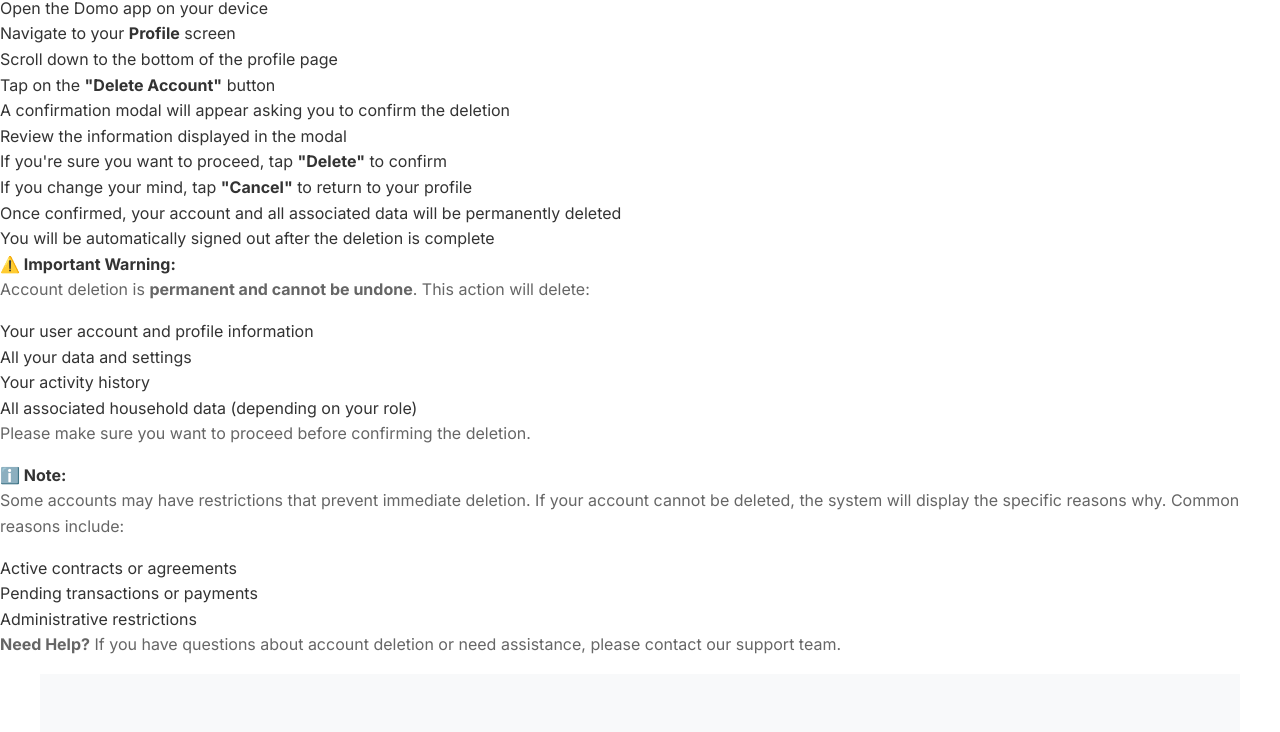
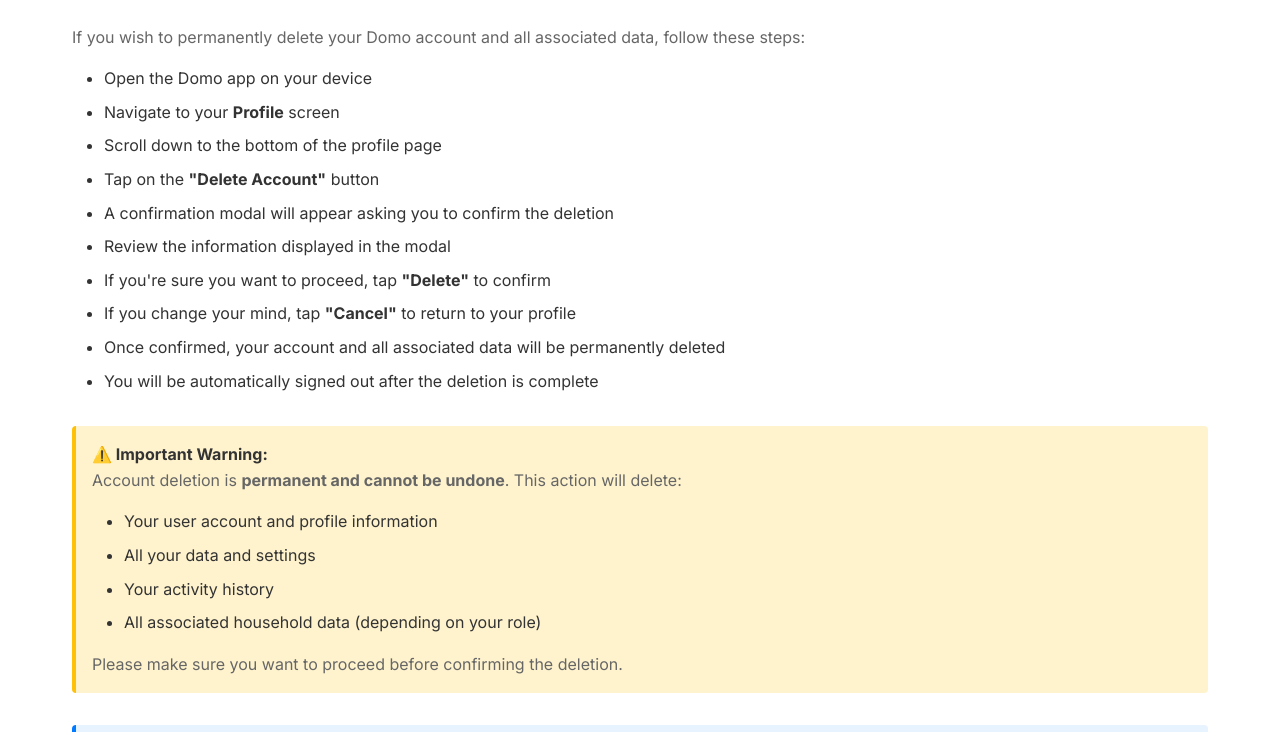
Before and after one commit to domo-ph/domoph, a website: page user_deletion.html in a window 1280 px wide. Shown: the part 251-983 px from the top of the page. Drawn offline with Linux system fonts and the light colour scheme.

Commit message:
user deletion

```diff
--- a/user_deletion.html
+++ b/user_deletion.html
@@ -44,48 +44,70 @@
         </div>
     </div>
 
-    <h1>How to Delete Your Account</h1>
+    <!-- User Deletion Instructions Content -->
+    <div class="bubble-element Group baTjds1 bubble-r-container flex column"
+        style="max-height: unset; display: flex; flex-direction: column; padding: 4rem 2rem; margin: 0 auto; max-width: 1200px;">
+        <div class="bubble-element Group baTjdt1 bubble-r-container flex column"
+            style="max-width: unset; max-height: unset; display: flex; flex-direction: column;">
+            <h1 class="bubble-element Text baTjeaD1"
+                style="font-size: 3rem; font-weight: 700; margin-bottom: 2rem; line-height: 1.2; text-align: center;">
+                How to Delete Your Account</h1>
 
+            <div class="bubble-element Text baTjdy1"
+                style="font-size: 1rem; color: #333; line-height: 1.6; margin-bottom: 2rem;">
                 <p>If you wish to permanently delete your Domo account and all associated data, follow these steps:</p>
 
-    <ul>
-        <li>Open the Domo app on your device</li>
-        <li>Navigate to your <strong>Profile</strong> screen</li>
-        <li>Scroll down to the bottom of the profile page</li>
-        <li>Tap on the <strong>"Delete Account"</strong> button</li>
-        <li>A confirmation modal will appear asking you to confirm the deletion</li>
-        <li>Review the information displayed in the modal</li>
-        <li>If you're sure you want to proceed, tap <strong>"Delete"</strong> to confirm</li>
-        <li>If you change your mind, tap <strong>"Cancel"</strong> to return to your profile</li>
-        <li>Once confirmed, your account and all associated data will be permanently deleted</li>
-        <li>You will be automatically signed out after the deletion is complete</li>
+                <ul style="margin-left: 2rem; margin-bottom: 1rem;">
+                    <li style="margin-bottom: 0.5rem;">Open the Domo app on your device</li>
+                    <li style="margin-bottom: 0.5rem;">Navigate to your <strong>Profile</strong> screen</li>
+                    <li style="margin-bottom: 0.5rem;">Scroll down to the bottom of the profile page</li>
+                    <li style="margin-bottom: 0.5rem;">Tap on the <strong>"Delete Account"</strong> button</li>
+                    <li style="margin-bottom: 0.5rem;">A confirmation modal will appear asking you to confirm the
+                        deletion</li>
+                    <li style="margin-bottom: 0.5rem;">Review the information displayed in the modal</li>
+                    <li style="margin-bottom: 0.5rem;">If you're sure you want to proceed, tap <strong>"Delete"</strong>
+                        to confirm</li>
+                    <li style="margin-bottom: 0.5rem;">If you change your mind, tap <strong>"Cancel"</strong> to return
+                        to your profile</li>
+                    <li style="margin-bottom: 0.5rem;">Once confirmed, your account and all associated data will be
+                        permanently deleted</li>
+                    <li style="margin-bottom: 0.5rem;">You will be automatically signed out after the deletion is
+                        complete</li>
                 </ul>
 
-    <div class="warning">
+                <div class="warning"
+                    style="background-color: #fff3cd; border-left: 4px solid #ffc107; padding: 1rem; margin: 2rem 0; border-radius: 4px;">
                     <strong>⚠️ Important Warning:</strong>
                     <p>Account deletion is <strong>permanent and cannot be undone</strong>. This action will delete:</p>
-        <ul>
-            <li>Your user account and profile information</li>
-            <li>All your data and settings</li>
-            <li>Your activity history</li>
-            <li>All associated household data (depending on your role)</li>
+                    <ul style="margin-left: 2rem; margin-top: 0.5rem;">
+                        <li style="margin-bottom: 0.5rem;">Your user account and profile information</li>
+                        <li style="margin-bottom: 0.5rem;">All your data and settings</li>
+                        <li style="margin-bottom: 0.5rem;">Your activity history</li>
+                        <li style="margin-bottom: 0.5rem;">All associated household data (depending on your role)</li>
                     </ul>
-        <p>Please make sure you want to proceed before confirming the deletion.</p>
+                    <p style="margin-top: 1rem; margin-bottom: 0;">Please make sure you want to proceed before
+                        confirming the deletion.</p>
                 </div>
 
-    <div class="note">
+                <div class="note"
+                    style="background-color: #e7f3ff; border-left: 4px solid #007AFF; padding: 1rem; margin: 2rem 0; border-radius: 4px;">
                     <strong>ℹ️ Note:</strong>
-        <p>Some accounts may have restrictions that prevent immediate deletion. If your account cannot be deleted, the
+                    <p>Some accounts may have restrictions that prevent immediate deletion. If your account cannot be
+                        deleted, the
                         system will display the specific reasons why. Common reasons include:</p>
-        <ul>
-            <li>Active contracts or agreements</li>
-            <li>Pending transactions or payments</li>
-            <li>Administrative restrictions</li>
+                    <ul style="margin-left: 2rem; margin-top: 0.5rem;">
+                        <li style="margin-bottom: 0.5rem;">Active contracts or agreements</li>
+                        <li style="margin-bottom: 0.5rem;">Pending transactions or payments</li>
+                        <li style="margin-bottom: 0.5rem;">Administrative restrictions</li>
                     </ul>
                 </div>
 
-    <p><strong>Need Help?</strong> If you have questions about account deletion or need assistance, please contact our
+                <p><strong>Need Help?</strong> If you have questions about account deletion or need assistance, please
+                    contact our
                     support team.</p>
+            </div>
+        </div>
+    </div>
 
     <!-- Footer -->
     <div class="bubble-element Group baTjkaD bubble-r-container flex column"
```
Lines whose indentation alone changed are shown as unchanged.
